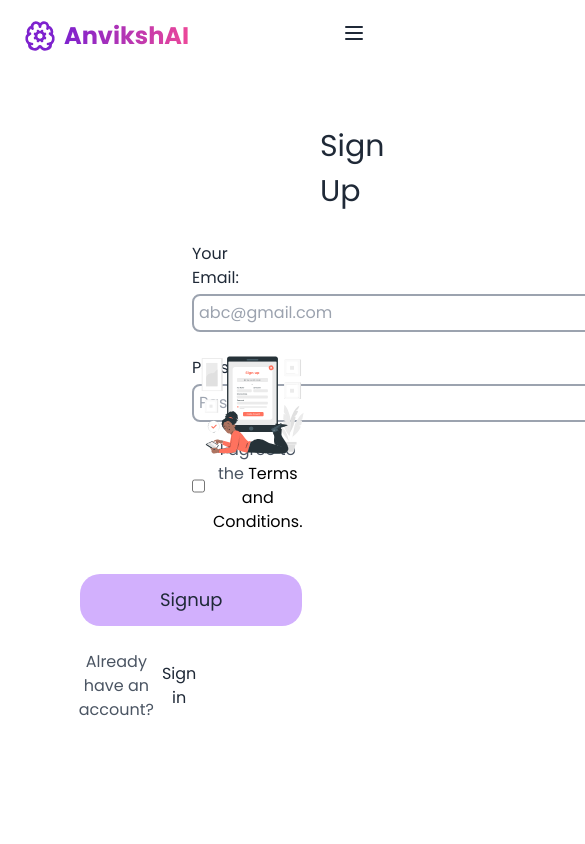
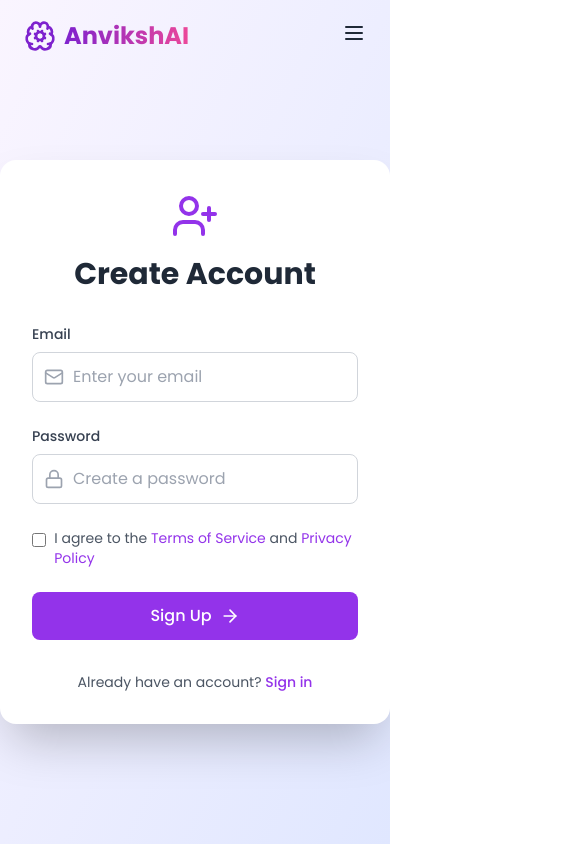
Before and after one commit to nirajbawa/anvikshai-frontend, a React (Vite) app: page /signup in a window 390 px wide. Shown: the top 844 px of the page, 585 px wide, since content can reach past the window. Built offline with nearby package versions, Linux system fonts and the light colour scheme; no server answers.

Commit message:
sign and login new interfaces

```diff
--- a/package.json
+++ b/package.json
@@ -46,6 +46,7 @@
     "eslint-plugin-react-refresh": "^0.4.19",
     "globals": "^15.15.0",
     "postcss": "^8.5.3",
+    "rollup": "^4.35.0",
     "tailwindcss": "^3.4.17",
     "vite": "^6.2.0"
   }
--- a/src/pages/LogIn/login.jsx
+++ b/src/pages/LogIn/login.jsx
@@ -1,134 +1,134 @@
-import { useForm } from "react-hook-form";
-import { Link } from "react-router-dom";
-import { useState } from "react";
-import useAxios from "../../hook/useAxios";
-import login from "./login.jpg";
-import { toast } from "react-toastify";
-import { useNavigate } from "react-router";
-import useAuthStore from "../../store/useAuthStore";
+import React, { useState } from 'react';
+import { motion } from 'framer-motion';
+import { Mail, Lock, ArrowRight, Loader2 } from 'lucide-react';
 
-function Login() {
-  const {
-    register,
-    handleSubmit,
-    formState: { errors },
-  } = useForm();
 
-  const [loading, setLoading] = useState(false);
-  let navigate = useNavigate();
-  const { setToken } = useAuthStore();
-  const axiosInstance = useAxios();
+function Login(){
+  const [isLoading, setIsLoading] = useState(false);
+  const [email, setEmail] = useState('');
+  const [password, setPassword] = useState('');
 
-  const onSubmit = async (data) => {
-    setLoading(true);
-    try {
-      const formData = new FormData();
-      Object.entries(data).forEach(([key, value]) => {
-        formData.append(key, value);
-      });
-
-      const response = await axiosInstance.post("/auth/sign-in", formData, {
-        headers: {
-          "Content-Type": "multipart/form-data",
-        },
-      });
-      toast.success("Signin successful!");
-      setToken(response.data?.access_token);
-      const userData = await axiosInstance.get("/auth/get-current-user");
-      console.log(userData);
-      if (userData.data?.onboarding === true) {
-        navigate(`/dashboard`);
-      } else {
-        navigate(`/dashboard/details`);
-      }
-    } catch (error) {
-      const errorMessage =
-        error.response?.data?.detail || "Signup failed. Please try again.";
-      toast.error(errorMessage);
-    } finally {
-      setLoading(false);
-    }
+  const handleSubmit = async (e) => {
+    e.preventDefault();
+    setIsLoading(true);
+    // Simulate API call
+    await new Promise(resolve => setTimeout(resolve, 2000));
+    setIsLoading(false);
   };
 
   return (
-    <>
-      <div className="text-center grid grid-cols-2 pl-20 pr-20 mt-20">
-        <div className="pt-12">
-          <img className="ml-20 h-[600px]" src={login} alt="Login" />
-        </div>
+    <div className="min-h-screen bg-gradient-to-br from-purple-50 to-indigo-100 flex items-center justify-center p-4">
+      <motion.div
+        initial={{ opacity: 0, y: 20 }}
+        animate={{ opacity: 1, y: 0 }}
+        className="w-full max-w-4xl bg-white rounded-2xl shadow-2xl overflow-hidden flex"
+      >
+        {/* Left side - Image */}
+        <motion.div
+          initial={{ x: -100, opacity: 0 }}
+          animate={{ x: 0, opacity: 1 }}
+          transition={{ delay: 0.2 }}
+          className="w-1/2 bg-cover bg-center hidden md:block"
+          style={{
+            backgroundImage: `url('https://images.unsplash.com/photo-1618005182384-a83a8bd57fbe?q=80&w=2264&auto=format&fit=crop')`
+          }}
+        />
 
-        <div className="pt-20">
-          <div className="pt-1 pb-1 rounded-full ml-60 mr-60 text-[30px] shadow-lg">
-            Log in
-          </div>
+        {/* Right side - Form */}
+        <div className="w-full md:w-1/2 p-8">
+          <motion.div
+            initial={{ y: -20, opacity: 0 }}
+            animate={{ y: 0, opacity: 1 }}
+            transition={{ delay: 0.4 }}
+          >
+            <h2 className="text-3xl font-bold text-gray-800 mb-8 text-center">Welcome Back</h2>
+          </motion.div>
 
-          <form onSubmit={handleSubmit(onSubmit)}>
-            <div className="text-left ml-28 mt-6">
-              <h1>Your Email:</h1>
-              <div className="pt-1">
+          <form onSubmit={handleSubmit} className="space-y-6">
+            <motion.div
+              initial={{ x: 20, opacity: 0 }}
+              animate={{ x: 0, opacity: 1 }}
+              transition={{ delay: 0.5 }}
+              className="space-y-2"
+            >
+              <label className="block text-sm font-medium text-gray-700">Email</label>
+              <div className="relative">
+                <Mail className="absolute left-3 top-1/2 transform -translate-y-1/2 text-gray-400 h-5 w-5" />
                 <input
                   type="email"
-                  placeholder="abc@gmail.com"
-                  className="border-gray-400 border-2 rounded-lg p-[5px] w-[450px]"
-                  {...register("username", { required: "Email is required" })}
+                  value={email}
+                  onChange={(e) => setEmail(e.target.value)}
+                  className="pl-10 w-full p-3 border border-gray-300 rounded-lg focus:ring-2 focus:ring-purple-500 focus:border-transparent transition-all"
+                  placeholder="Enter your email"
                 />
-                {errors.username && (
-                  <p className="text-red-500 text-sm">
-                    {errors.username.message}
-                  </p>
-                )}
               </div>
-            </div>
+            </motion.div>
 
-            <div className="text-left ml-28 mt-6">
-              <h1>Password:</h1>
-              <div className="pt-1">
+            <motion.div
+              initial={{ x: 20, opacity: 0 }}
+              animate={{ x: 0, opacity: 1 }}
+              transition={{ delay: 0.6 }}
+              className="space-y-2"
+            >
+              <label className="block text-sm font-medium text-gray-700">Password</label>
+              <div className="relative">
+                <Lock className="absolute left-3 top-1/2 transform -translate-y-1/2 text-gray-400 h-5 w-5" />
                 <input
                   type="password"
-                  placeholder="password"
-                  className="border-gray-400 border-2 rounded-lg p-[5px] w-[450px]"
-                  {...register("password", {
-                    required: "Password is required",
-                  })}
+                  value={password}
+                  onChange={(e) => setPassword(e.target.value)}
+                  className="pl-10 w-full p-3 border border-gray-300 rounded-lg focus:ring-2 focus:ring-purple-500 focus:border-transparent transition-all"
+                  placeholder="Enter your password"
                 />
-                {errors.password && (
-                  <p className="text-red-500 text-sm">
-                    {errors.password.message}
-                  </p>
-                )}
               </div>
-            </div>
+            </motion.div>
 
-            {errors.terms && (
-              <p className="text-red-500 text-sm ml-28">
-                {errors.terms.message}
-              </p>
-            )}
+            <motion.div
+              initial={{ y: 20, opacity: 0 }}
+              animate={{ y: 0, opacity: 1 }}
+              transition={{ delay: 0.7 }}
+              className="flex items-center justify-between"
+            >
+              <label className="flex items-center">
+                <input type="checkbox" className="h-4 w-4 text-purple-600 focus:ring-purple-500 border-gray-300 rounded" />
+                <span className="ml-2 text-sm text-gray-600">Remember me</span>
+              </label>
+              <a href="#" className="text-sm text-purple-600 hover:text-purple-500">Forgot password?</a>
+            </motion.div>
 
-            <div className="mt-10">
-              <button
-                type="submit"
-                disabled={loading}
-                className={`text-lg ${
-                  loading
-                    ? "bg-gray-400 cursor-not-allowed"
-                    : "hover:bg-black active:bg-black hover:text-white active:text-white bg-[#D2B0FD]"
-                } pl-20 pr-20 pt-3 pb-3 rounded-[20px]`}
-              >
-                {loading ? "Logging in..." : "Login"}
-              </button>
-            </div>
+            <motion.button
+              initial={{ y: 20, opacity: 0 }}
+              animate={{ y: 0, opacity: 1 }}
+              transition={{ delay: 0.8 }}
+              whileHover={{ scale: 1.02 }}
+              whileTap={{ scale: 0.98 }}
+              type="submit"
+              disabled={isLoading}
+              className="w-full bg-purple-600 text-white p-3 rounded-lg font-medium flex items-center justify-center space-x-2 hover:bg-purple-700 transition-colors disabled:bg-purple-400"
+            >
+              {isLoading ? (
+                <Loader2 className="animate-spin h-5 w-5" />
+              ) : (
+                <>
+                  <span>Sign In</span>
+                  <ArrowRight className="h-5 w-5" />
+                </>
+              )}
+            </motion.button>
           </form>
 
-          <div className="pt-6 flex justify-center items-center space-x-2">
-            <p className="text-gray-600">Don’t have an account?</p>
-            <Link to="/signup" className="cursor-pointer hover:underline">
-              Sign up
-            </Link>
-          </div>
+          <motion.p
+            initial={{ opacity: 0 }}
+            animate={{ opacity: 1 }}
+            transition={{ delay: 0.9 }}
+            className="mt-8 text-center text-sm text-gray-600"
+          >
+            Don't have an account?{' '}
+            <a href="/signup" className="text-purple-600 hover:text-purple-500 font-medium">Sign up</a>
+          </motion.p>
         </div>
-      </div>
-    </>
+      </motion.div>
+    </div>
   );
 }
 
--- a/src/pages/Mentor/Login.jsx
+++ b/src/pages/Mentor/Login.jsx
@@ -1,8 +1,10 @@
+
+
+
 
 function Login(){
     return (
         <>
-
         <div class="text-center  grid grid-cols-2 pl-20 pr-20 ">
 
             <div class=" pt-12">
--- a/src/pages/SignUp/signup.jsx
+++ b/src/pages/SignUp/signup.jsx
@@ -1,10 +1,13 @@
+import React, { useState } from 'react';
+import { motion } from 'framer-motion';
+import { Mail, Lock, ArrowRight,UserPlus } from 'lucide-react';
+import { useForm } from 'react-hook-form';
 import { Link } from "react-router-dom";
-import { useForm } from "react-hook-form";
 import useAxios from "../../hook/useAxios";
 import signup from "./signup.svg";
 import { toast } from "react-toastify";
 import { useNavigate } from "react-router";
-import { useState } from "react";
+
 
 function SignUp() {
   const {
@@ -33,99 +36,153 @@ function SignUp() {
   };
 
   return (
-    <>
-      <div className="text-center h-screen mt-10 grid grid-cols-2 pl-20 pr-20">
-        <div className="pt-20">
-          <div className="pt-1 pb-1 rounded-full ml-60 mr-60 text-[30px] shadow-lg">
-            Sign Up
-          </div>
-          <form onSubmit={handleSubmit(onSubmit)}>
-            <div className="text-left ml-28 mt-6">
-              <h1>Your Email:</h1>
-              <div className="pt-1">
+    <div className="min-h-screen bg-gradient-to-br from-purple-50 to-indigo-100 flex items-center justify-center pt-10">
+      <motion.div
+        initial={{ opacity: 0, y: 20 }}
+        animate={{ opacity: 1, y: 0 }}
+        className="w-full max-w-4xl bg-white rounded-2xl shadow-2xl overflow-hidden flex"
+      >
+        {/* Left side - Form */}
+        <div className="w-full md:w-1/2 p-8">
+          <motion.div
+            initial={{ y: -20, opacity: 0 }}
+            animate={{ y: 0, opacity: 1 }}
+            transition={{ delay: 0.4 }}
+            className="flex flex-col items-center"
+          >
+            <UserPlus className="h-12 w-12 text-purple-600 mb-4" />
+            <h2 className="text-3xl font-bold text-gray-800 mb-8">Create Account</h2>
+          </motion.div>
+
+          <form onSubmit={handleSubmit(onSubmit)} className="space-y-6">
+            <motion.div
+              initial={{ x: 20, opacity: 0 }}
+              animate={{ x: 0, opacity: 1 }}
+              transition={{ delay: 0.5 }}
+              className="space-y-2"
+            >
+              <label className="block text-sm font-medium text-gray-700">Email</label>
+              <div className="relative">
+                <Mail className="absolute left-3 top-1/2 transform -translate-y-1/2 text-gray-400 h-5 w-5" />
                 <input
                   type="email"
                   {...register("email", {
                     required: "Email is required",
                     pattern: {
                       value: /^[^\s@]+@[^\s@]+\.[^\s@]+$/,
-                      message: "Invalid email address",
-                    },
+                      message: "Invalid email address"
+                    }
                   })}
-                  placeholder="abc@gmail.com"
-                  className="border-gray-400 border-2 rounded-lg p-[5px] w-[450px]"
+                  className={`pl-10 w-full p-3 border rounded-lg focus:ring-2 focus:ring-purple-500 focus:border-transparent transition-all ${
+                    errors.email ? 'border-red-500' : 'border-gray-300'
+                  }`}
+                  placeholder="Enter your email"
                 />
                 {errors.email && (
-                  <p className="text-red-500">{errors.email.message}</p>
+                  <p className="mt-1 text-sm text-red-500">{errors.email.message}</p>
                 )}
               </div>
-            </div>
+            </motion.div>
 
-            <div className="text-left ml-28 mt-6">
-              <h1>Password:</h1>
-              <div className="pt-1">
+            <motion.div
+              initial={{ x: 20, opacity: 0 }}
+              animate={{ x: 0, opacity: 1 }}
+              transition={{ delay: 0.6 }}
+              className="space-y-2"
+            >
+              <label className="block text-sm font-medium text-gray-700">Password</label>
+              <div className="relative">
+                <Lock className="absolute left-3 top-1/2 transform -translate-y-1/2 text-gray-400 h-5 w-5" />
                 <input
                   type="password"
                   {...register("password", {
                     required: "Password is required",
                     minLength: {
                       value: 6,
-                      message: "Password must be at least 6 characters",
-                    },
+                      message: "Password must be at least 6 characters"
+                    }
                   })}
-                  placeholder="Password"
-                  className="border-gray-400 border-2 rounded-lg p-[5px] w-[450px]"
+                  className={`pl-10 w-full p-3 border rounded-lg focus:ring-2 focus:ring-purple-500 focus:border-transparent transition-all ${
+                    errors.password ? 'border-red-500' : 'border-gray-300'
+                  }`}
+                  placeholder="Create a password"
                 />
                 {errors.password && (
-                  <p className="text-red-500">{errors.password.message}</p>
+                  <p className="mt-1 text-sm text-red-500">{errors.password.message}</p>
                 )}
               </div>
-            </div>
+            </motion.div>
 
-            <div className="pt-4 flex justify-start items-center ml-28 space-x-2">
+            <motion.div
+              initial={{ y: 20, opacity: 0 }}
+              animate={{ y: 0, opacity: 1 }}
+              transition={{ delay: 0.7 }}
+              className="flex items-start space-x-2"
+            >
               <input
                 type="checkbox"
                 {...register("terms", {
-                  required: "You must agree to the terms",
+                  required: "You must agree to the terms and conditions"
                 })}
-                className="w-4 h-4"
+                className="mt-1 h-4 w-4 text-purple-600 focus:ring-purple-500 border-gray-300 rounded"
               />
-              <p className="text-gray-600">
-                I agree to the{" "}
-                <span className="text-black">Terms and Conditions.</span>
+              <div>
+                <p className="text-sm text-gray-600">
+                  I agree to the{' '}
+                  <a href="#" className="text-purple-600 hover:text-purple-500">Terms of Service</a>
+                  {' '}and{' '}
+                  <a href="#" className="text-purple-600 hover:text-purple-500">Privacy Policy</a>
                 </p>
+                {errors.terms && (
+                  <p className="mt-1 text-sm text-red-500">{errors.terms.message}</p>
+                )}
               </div>
-            {errors.terms && (
-              <p className="text-red-500 ml-28">{errors.terms.message}</p>
-            )}
+            </motion.div>
 
-            <div className="mt-10">
-              <button
+            <motion.button
+              initial={{ y: 20, opacity: 0 }}
+              animate={{ y: 0, opacity: 1 }}
+              transition={{ delay: 0.8 }}
+              whileHover={{ scale: 1.02 }}
+              whileTap={{ scale: 0.98 }}
               type="submit"
               disabled={loading}
-                className={`text-lg pl-20 pr-20 pt-3 pb-3 rounded-[20px] ${
-                  loading
-                    ? "bg-gray-400 cursor-not-allowed"
-                    : "hover:bg-black active:bg-black hover:text-white active:text-white bg-[#D2B0FD]"
-                }`}
+              className="w-full bg-purple-600 text-white p-3 rounded-lg font-medium flex items-center justify-center space-x-2 hover:bg-purple-700 transition-colors disabled:bg-purple-400"
             >
-                {loading ? "Signing Up..." : "Signup"}
-              </button>
-            </div>
+              {loading ? (
+                <Loader2 className="animate-spin h-5 w-5" />
+              ) : (
+                <>
+                  <span>Sign Up</span>
+                  <ArrowRight className="h-5 w-5" />
+                </>
+              )}
+            </motion.button>
           </form>
 
-          <div className="pt-6 flex justify-center items-center space-x-2">
-            <p className="text-gray-600">Already have an account?</p>
-            <Link to={"/login"} className="cursor-pointer hover:underline">
-              Sign in
-            </Link>
+          <motion.p
+            initial={{ opacity: 0 }}
+            animate={{ opacity: 1 }}
+            transition={{ delay: 0.9 }}
+            className="mt-8 text-center text-sm text-gray-600"
+          >
+            Already have an account?{' '}
+            <a href="/login" className="text-purple-600 hover:text-purple-500 font-medium">Sign in</a>
+          </motion.p>
         </div>
+
+        {/* Right side - Image */}
+        <motion.div
+          initial={{ x: 100, opacity: 0 }}
+          animate={{ x: 0, opacity: 1 }}
+          transition={{ delay: 0.2 }}
+          className="w-1/2 bg-cover bg-center hidden md:block"
+          style={{
+            backgroundImage: `url('https://images.unsplash.com/photo-1579548122080-c35fd6820ecb?q=80&w=2340&auto=format&fit=crop')`
+          }}
+        />
+      </motion.div>
     </div>
-        <div className="pt-16">
-          <img className="h-[600px]" src={signup} alt="Signup illustration" />
-        </div>
-      </div>
-    </>
   );
 }
 
```
Also changed, not shown: 1 other file (tests, documents, lock files or other folders). Lines whose indentation alone changed are shown as unchanged.
